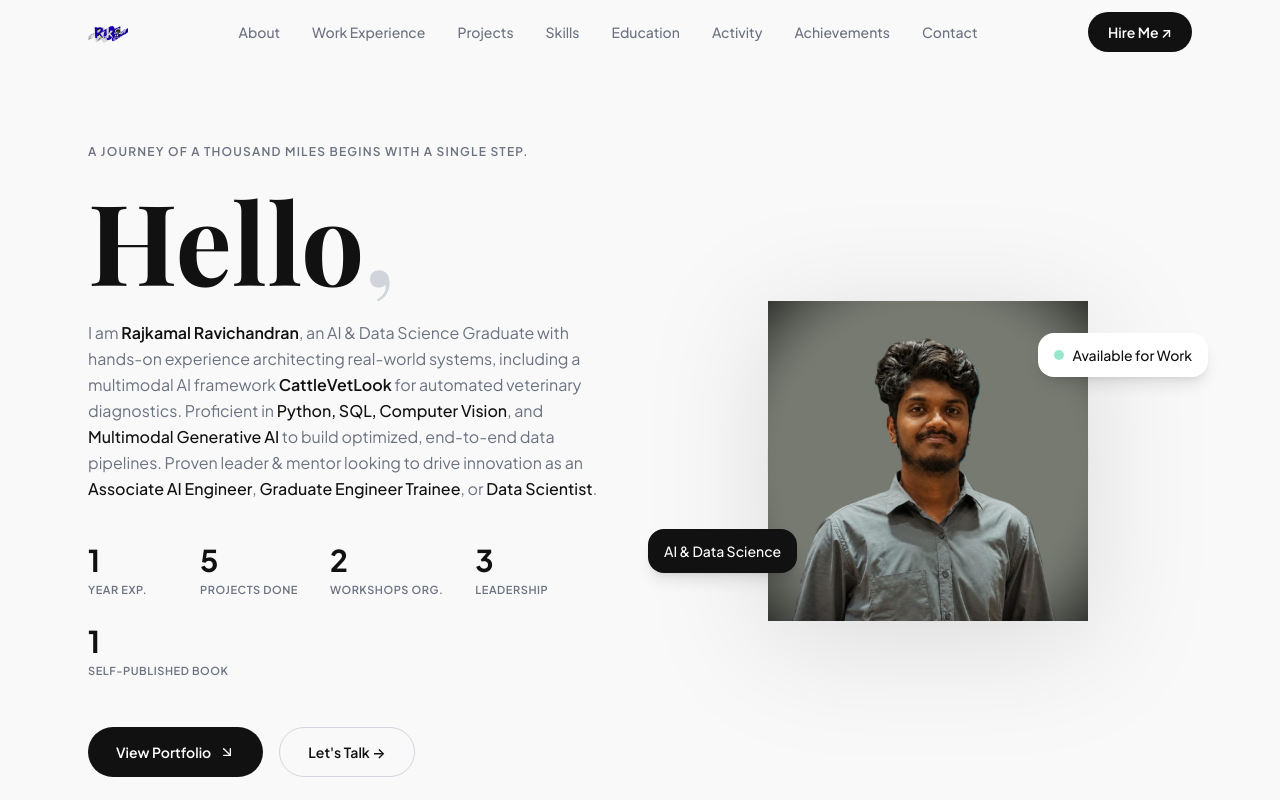
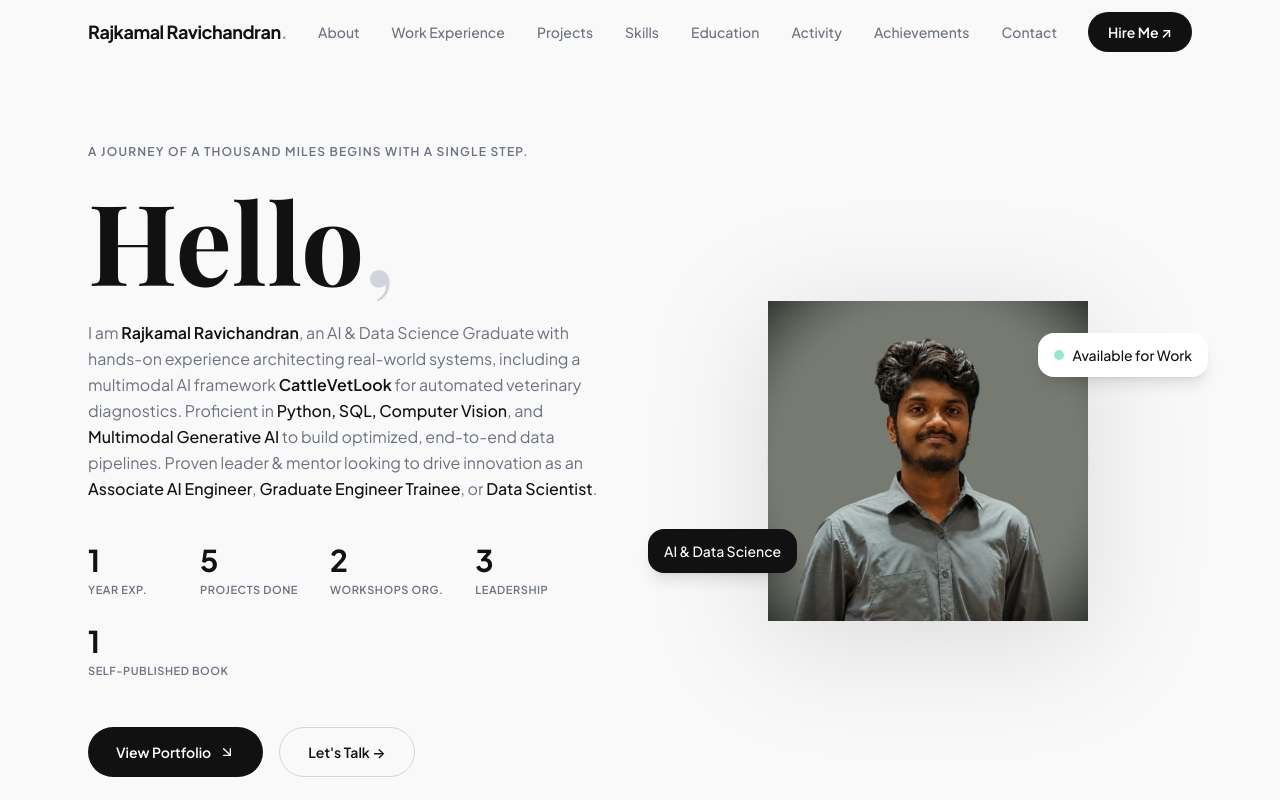
Before and after one commit to rajkamalr-in/mysite, a React (Vite) app: page / in a window 1280 px wide. Shown: the top 800 px of the page. Built offline with nearby package versions, Linux system fonts and the light colour scheme; a web font is replaced by a local one.

Commit message:
feat: replace microchip favicon with new robot logo, and revert header/footer branding back to text

```diff
--- a/index.html
+++ b/index.html
@@ -2,7 +2,7 @@
 <html lang="en">
   <head>
     <meta charset="UTF-8" />
-    <link rel="icon" type="image/svg+xml" href="/favicon.svg" />
+    <link rel="icon" type="image/png" href="/favicon.png" />
     <meta name="viewport" content="width=device-width, initial-scale=1.0" />
     <!-- Primary Meta Tags -->
     <title>Rajkamal Ravichandran</title>
--- a/src/components/Footer.jsx
+++ b/src/components/Footer.jsx
@@ -1,5 +1,4 @@
 import { useState } from 'react';
-import siteLogo from '../assets/site_logo.png';
 
 const navLinks = [
   { label: 'Home',            href: '#home' },
@@ -82,9 +81,9 @@ export default function Footer() {
 
           {/* Brand */}
           <div className="md:col-span-2">
-            <div className="mb-4">
-              <img src={siteLogo} alt="Rajkamal Logo" className="h-14 w-auto object-contain" />
-            </div>
+            <p className="text-2xl font-bold mb-4">
+              Rajkamal Ravichandran<span className="text-gray-500">.</span>
+            </p>
             <p className="text-gray-400 text-sm leading-relaxed mb-6 max-w-xl">
               Associate AI Engineer | Web App Developer | Building Multimodal AI Frameworks | Turning Ideas into Scalable Projects | Committed to Growth & Innovation.
             </p>
--- a/src/components/Navbar.jsx
+++ b/src/components/Navbar.jsx
@@ -1,7 +1,6 @@
 import { useState, useEffect } from 'react';
 import { Menu, X } from 'lucide-react';
 import { motion, AnimatePresence } from 'framer-motion';
-import siteLogo from '../assets/site_logo.png';
 
 const links = [
   { label: 'About',           href: '#about' },
@@ -32,8 +31,8 @@ export default function Navbar() {
     >
       <nav className="max-w-6xl mx-auto px-6 flex items-center justify-between h-16">
         {/* Logo */}
-        <a href="#home" className="flex items-center">
-          <img src={siteLogo} alt="Rajkamal Logo" className="h-10 w-auto object-contain" />
+        <a href="#home" className="text-lg font-bold tracking-tight text-ink">
+          Rajkamal Ravichandran<span className="text-gray-400">.</span>
         </a>
 
         {/* Desktop Links */}
```
Also changed, not shown: public/favicon.png (added).
